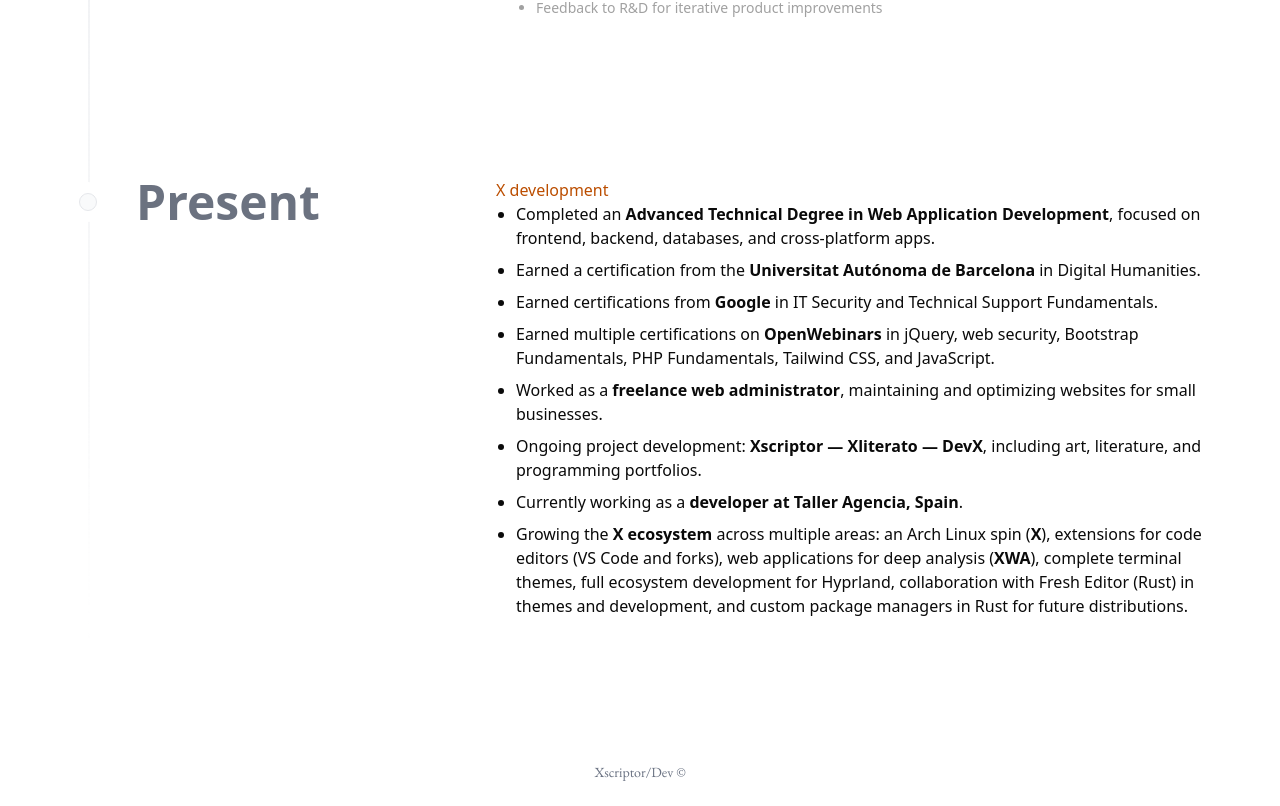
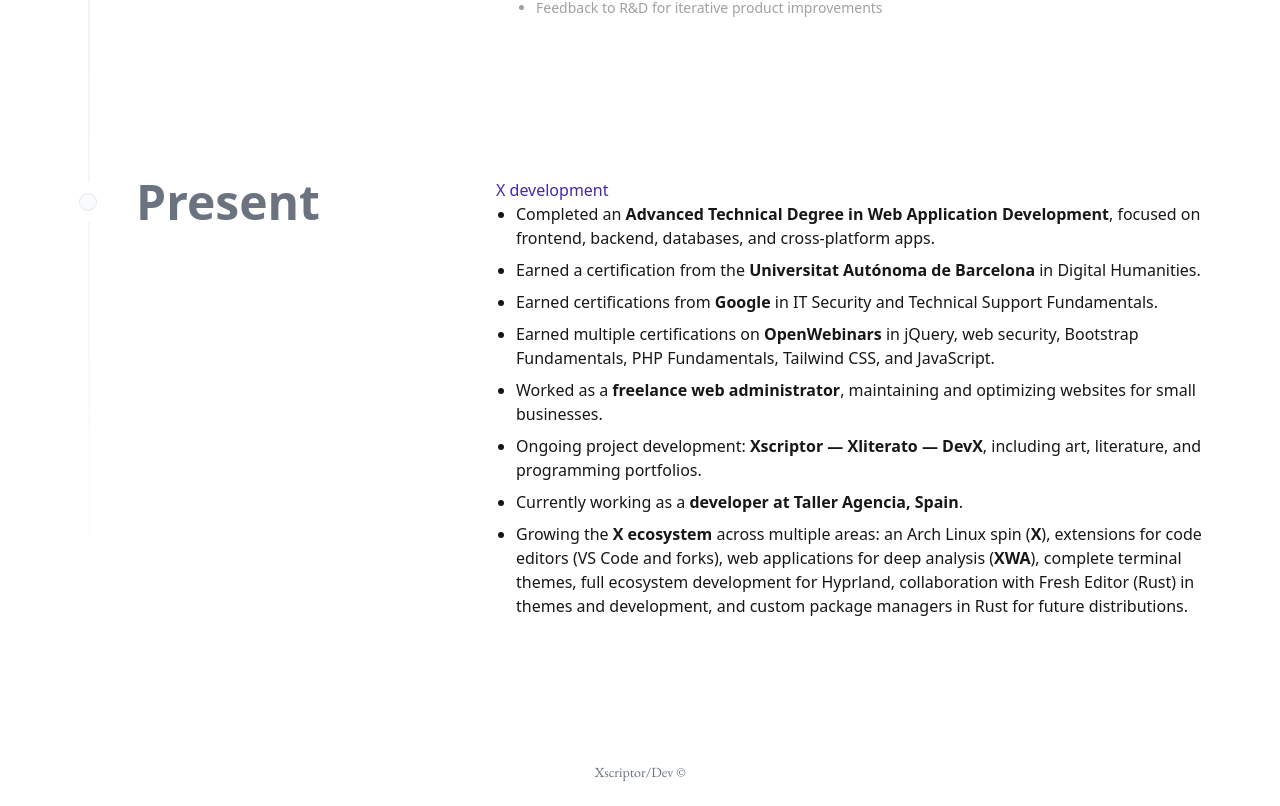
Before and after one commit to xscriptor/xscriptor.pages, a Next.js app in the folder devxscriptor/: page /portfolio in a window 1280 px wide. Shown: the part 2413-3219 px from the top of the page. Built offline with nearby package versions, Linux system fonts and the light colour scheme.

Commit message:
update repos and x page on dev

```diff
--- a/devxscriptor/src/app/components/timeline/timelinePortfolio.tsx
+++ b/devxscriptor/src/app/components/timeline/timelinePortfolio.tsx
@@ -259,9 +259,9 @@ export function PortfolioTimeline() {
     {
       title: "Present",
       content: (
-        <div key="timeline-present">
-          <h3 className="text-amber-700 dark:text-yellow-200">X development</h3>
-          <ul className="list-disc pl-5 text-neutral-950 dark:text-neutral-200 text-sm md:text-base space-y-2">
+        <div key="timeline-present" style={{ color: 'var(--foreground)' }}>
+          <h3 style={{ color: 'var(--primary)' }}>X development</h3>
+          <ul className="list-disc pl-5 text-sm md:text-base space-y-2" style={{ color: 'var(--foreground)' }}>
             <li key="present-degree">
               Completed an{" "}
               <strong>
```
Also changed, not shown: 1 other file (tests, documents, lock files or other folders).
